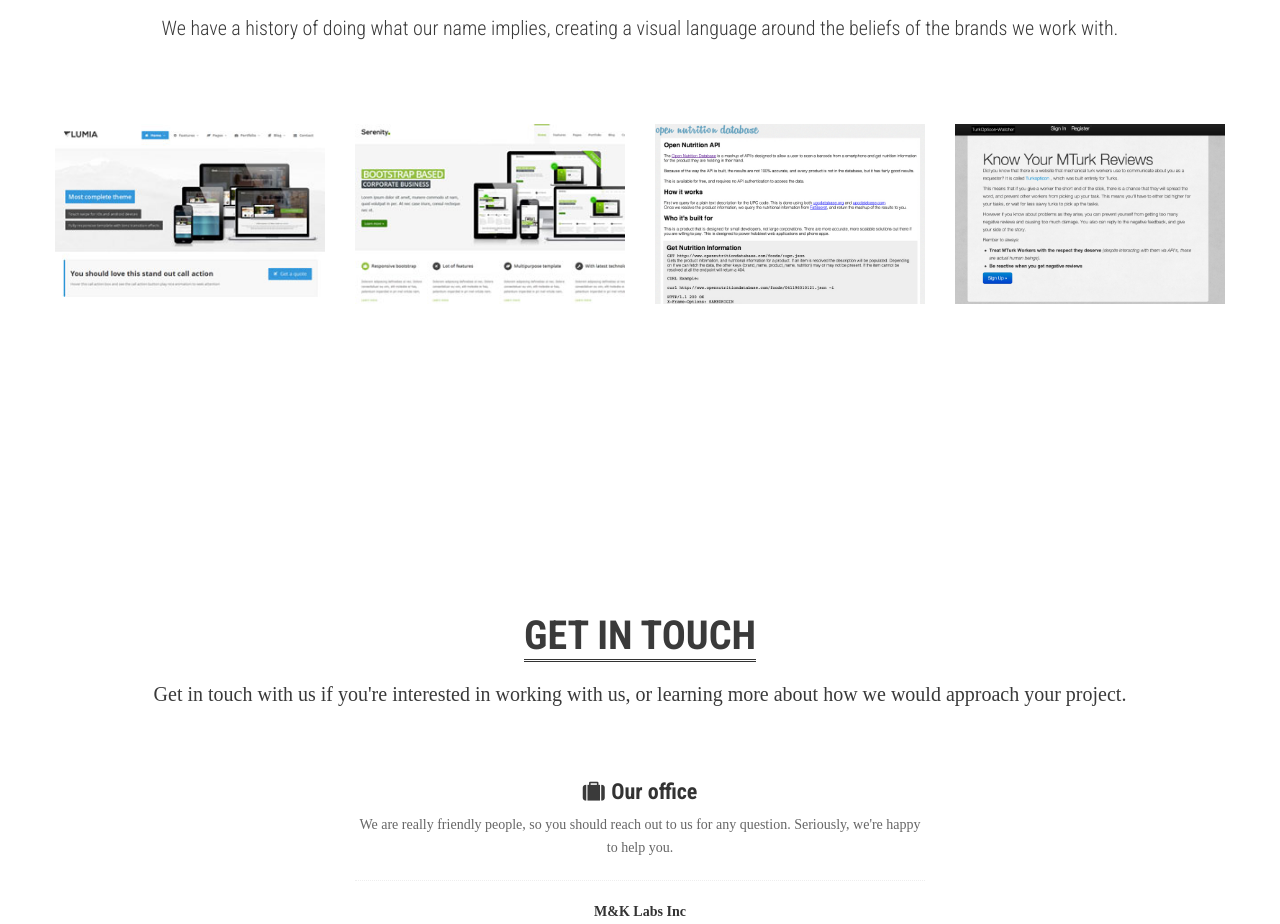
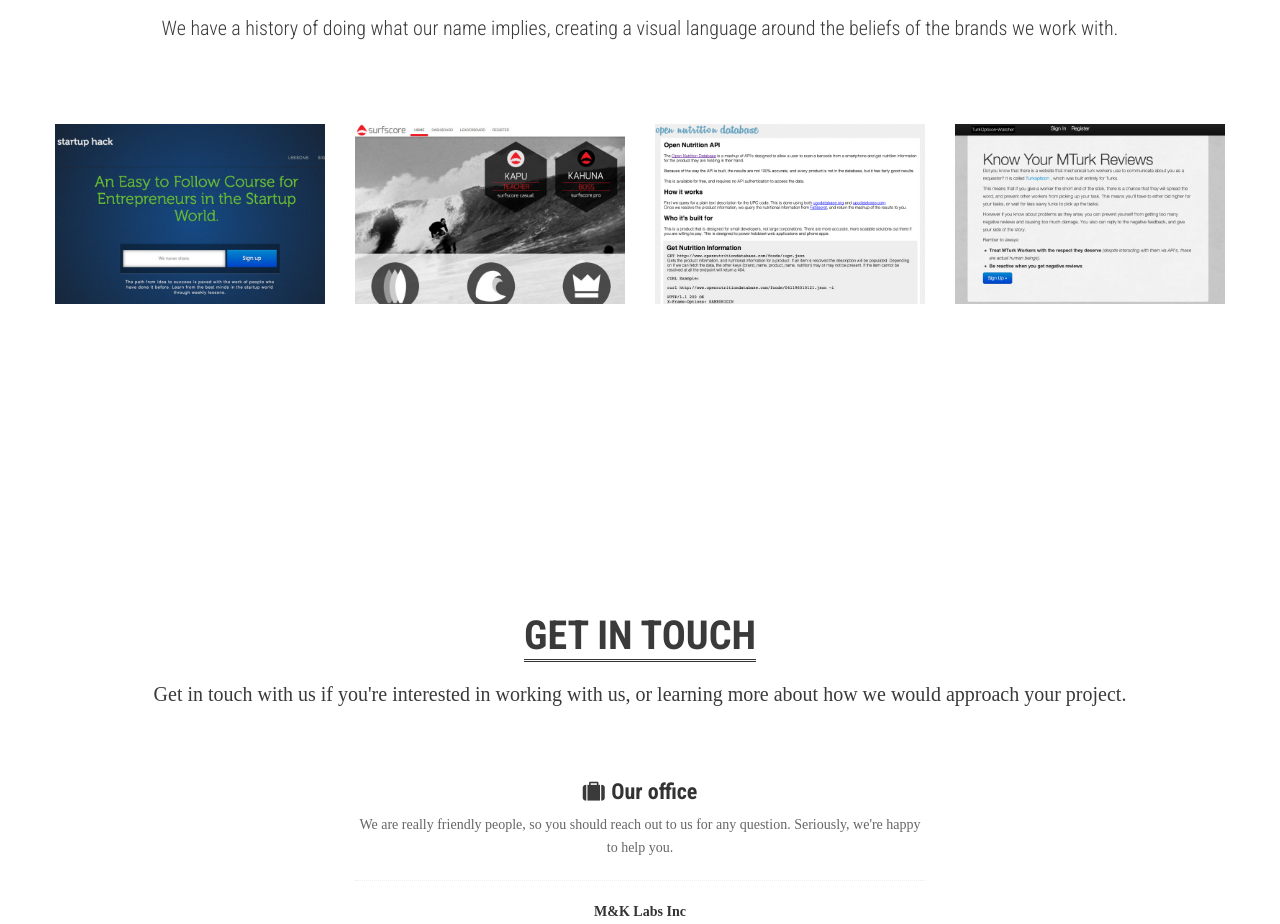
Before and after one commit to MarcoMorawec/rails_consulting, a plain HTML site: page index.html in a window 1280 px wide. Shown: the part 2500-3424 px from the top of the page. Drawn offline with Linux system fonts and the light colour scheme.

Commit message:
adding the surfscore and startuphack project images

```diff
--- a/index.html
+++ b/index.html
@@ -224,11 +224,11 @@
 					<div class="span3">
 						<div class="thumbnail">
 							<div class="image-wrapp">
-								<img src="assets/img/portfolio/img1.jpg" alt="Portfolio name" title="" />
+								<img src="assets/img/portfolio/startuphack.jpg" alt="Startuphack" title="" />
 								<article class="da-animate da-slideFromRight" style="display: block;">
-								<h5><strong>Portfolio name</strong></h5>
-								<a href="#"><i class="icon-rounded icon-48 icon-link"></i></a>
-								<span><a class="zoom" data-pretty="prettyPhoto" href="assets/img/portfolio/big1.jpg">
+								<h5><strong>StartupHack</strong></h5>
+								<a href="http://www.startuphack.it" target="_blank"><i class="icon-rounded icon-48 icon-link"></i></a>
+								<span><a class="zoom" data-pretty="prettyPhoto" href="assets/img/portfolio/startuphack.jpg">
 								<i class="icon-rounded icon-48 icon-zoom-in"></i>
 								</a></span>
 								</article>
@@ -240,11 +240,11 @@
 					<div class="span3">
 						<div class="thumbnail">
 							<div class="image-wrapp">
-								<img src="assets/img/portfolio/img2.jpg" alt="Portfolio name" title="" />
+								<img src="assets/img/portfolio/surfscore.jpg" alt="Surfscore" title="" />
 								<article class="da-animate da-slideFromRight" style="display: block;">
-								<h5><strong>Portfolio name</strong></h5>
-								<a href="#"><i class="icon-rounded icon-48 icon-link"></i></a>
-								<span><a class="zoom" data-pretty="prettyPhoto" href="assets/img/portfolio/big1.jpg">
+								<h5><strong>SurfScore</strong></h5>
+								<a href="http://surfscore.me/ah/index.php" target="_blank"><i class="icon-rounded icon-48 icon-link"></i></a>
+								<span><a class="zoom" data-pretty="prettyPhoto" href="assets/img/portfolio/surfscore.jpg">
 								<i class="icon-rounded icon-48 icon-zoom-in"></i>
 								</a></span>
 								</article>
@@ -259,7 +259,7 @@
 								<img src="assets/img/portfolio/img3.jpg" alt="Open Nutrition Database" title="" />
 								<article class="da-animate da-slideFromRight" style="display: block;">
 								<h5><strong>Open Nutrition Database</strong></h5>
-								<a href="http://www.opennutritiondatabase.com/"><i class="icon-rounded icon-48 icon-link"></i></a>
+								<a href="http://www.opennutritiondatabase.com/" target="_blank"><i class="icon-rounded icon-48 icon-link"></i></a>
 								<span><a class="zoom" data-pretty="prettyPhoto" href="assets/img/portfolio/img3.jpg">
 								<i class="icon-rounded icon-48 icon-zoom-in"></i>
 								</a></span>
@@ -275,7 +275,7 @@
 								<img src="assets/img/portfolio/img4.jpg" alt="Turkopticon Watcher" title="" />
 								<article class="da-animate da-slideFromRight" style="display: block;">
 								<h5><strong>Turkopticon Watcher</strong></h5>
-								<a href="http://turkopticon-watcher.letschat.io/"><i class="icon-rounded icon-48 icon-link"></i></a>
+								<a href="http://turkopticon-watcher.letschat.io/" target="_blank"><i class="icon-rounded icon-48 icon-link"></i></a>
 								<span><a class="zoom" data-pretty="prettyPhoto" href="assets/img/portfolio/img4.jpg">
 								<i class="icon-rounded icon-48 icon-zoom-in"></i>
 								</a></span>
```
Also changed, not shown: assets/img/portfolio/startuphack.jpg (added), assets/img/portfolio/surfscore.jpg (added).
